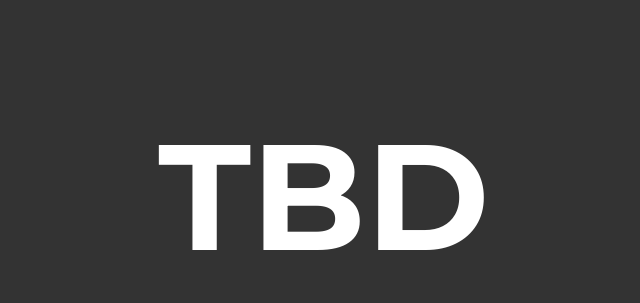
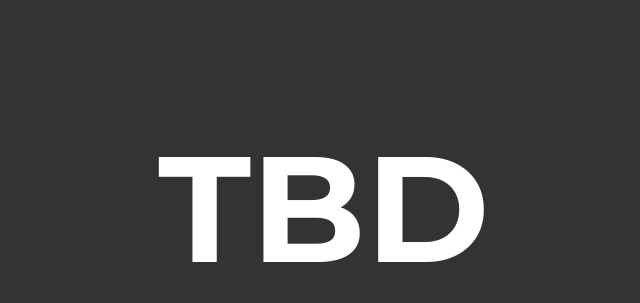
Before and after one commit to threebrowndudesdev/tbd_website, a plain HTML site: page index.html in a window 1280 px wide. Shown: the part 192-495 px from the top of the page, without its empty margins (316-956 px from the left). Drawn offline with Linux system fonts and the light colour scheme.

Commit message:
Update style.css

```diff
--- a/assets/style.css
+++ b/assets/style.css
@@ -4,7 +4,8 @@
 
 html,
 body {
-    height: 95vh;
+    height: 100vh;
+    margin: 0;
 }
 
 body {
```
